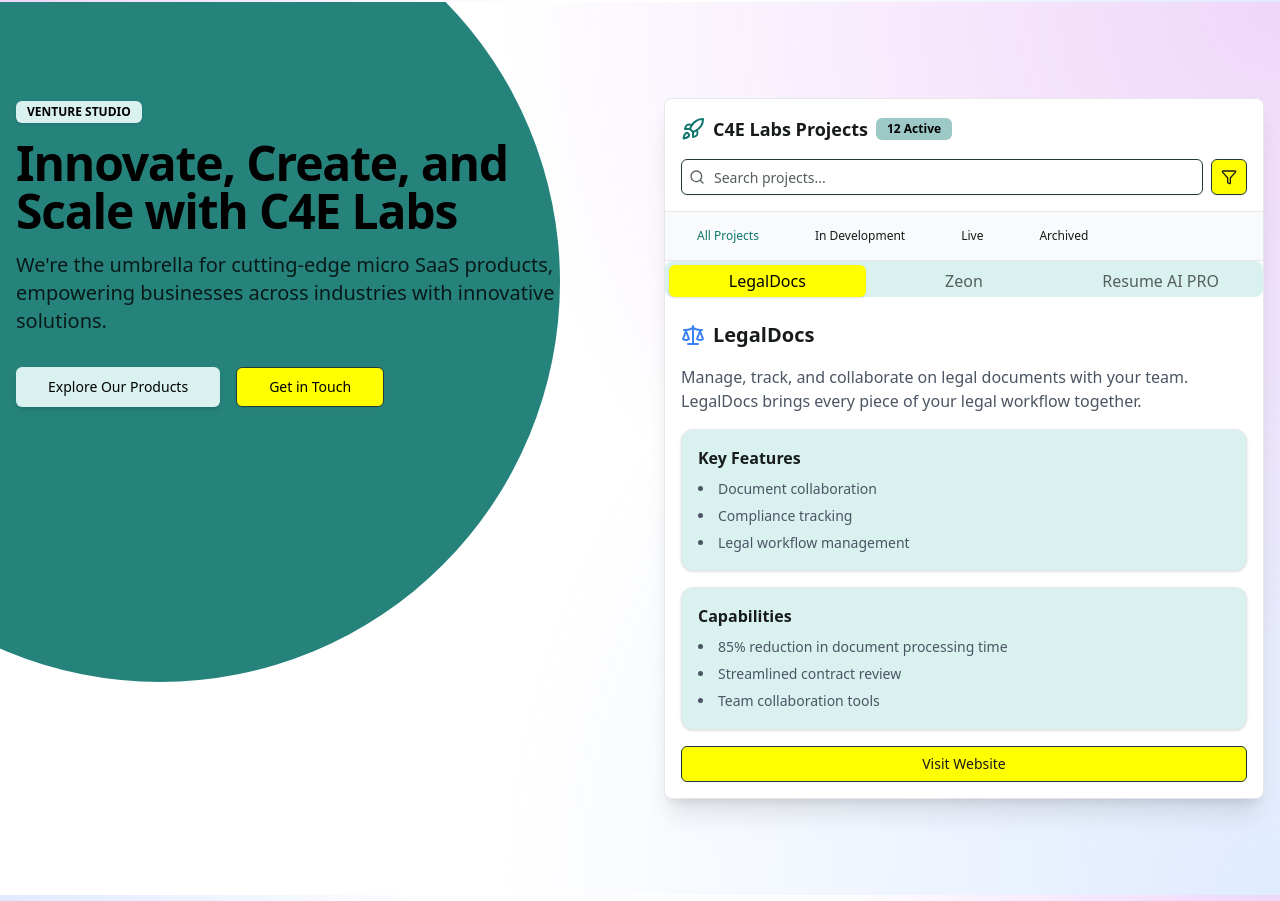
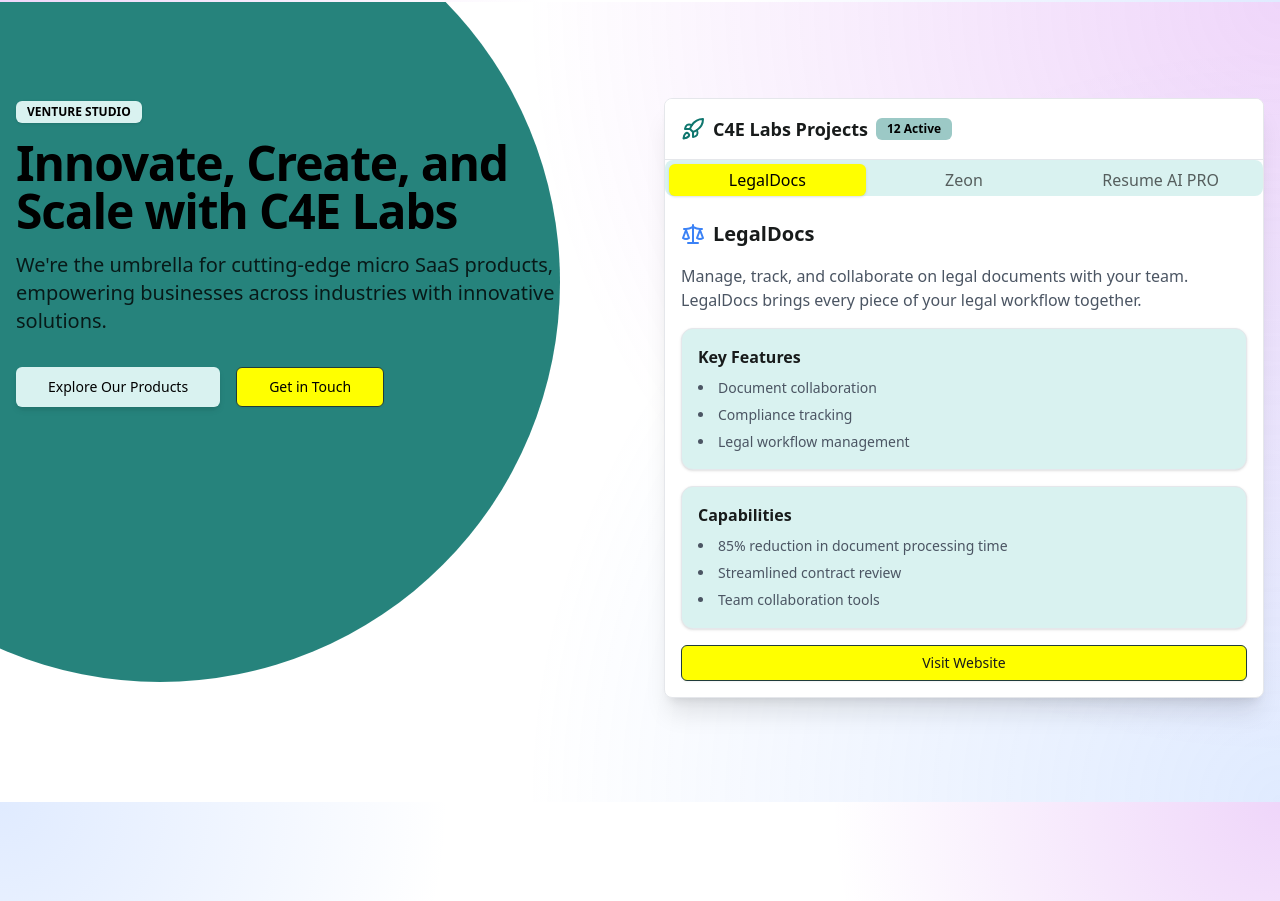
Before and after one commit to ctrlKshav/c4e-labs, a React (Vite) app: page / in a window 1280 px wide. Shown: the part 1519-2420 px from the top of the page. Built offline with nearby package versions, Linux system fonts and the light colour scheme.

Commit message:
Products Overview

```diff
--- a/src/components/landing-page/products-overview/topbar.tsx
+++ b/src/components/landing-page/products-overview/topbar.tsx
@@ -7,7 +7,7 @@ import { Badge } from "@/components/ui/badge";
 
 // TopBar Component
 const TopBar = () => (
-  <div className="border-b border-gray-200 bg-white">
+  <div className="border-b border-gray-200 bg-white ">
     <div className="p-3 sm:p-4 flex flex-col space-y-3 sm:space-y-4">
       {/* Top Section */}
       <div className="flex flex-col sm:flex-row sm:items-center justify-between gap-2 w-full">
@@ -19,30 +19,9 @@ const TopBar = () => (
         <Badge variant="secondary" className="sm:hidden self-start">12 Active</Badge>
       </div>
 
-      {/* Search Section */}
-      <div className="flex items-center gap-2 w-full">
-        <div className="relative flex-1">
-          <Search className="absolute left-2 top-2.5 h-4 w-4 text-muted-foreground" />
-          <Input
-            placeholder="Search projects..."
-            className="pl-8 w-full text-sm"
-          />
-        </div>
-        <Button variant="outline" size="icon" className="shrink-0">
-          <Filter className="h-4 w-4" />
-        </Button>
-      </div>
+
     </div>
 
-    {/* Secondary Navigation */}
-    <div className="border-t px-2 sm:px-4 py-2 bg-gray-50 overflow-x-auto">
-      <div className="flex items-center gap-3 sm:gap-6 text-sm whitespace-nowrap min-w-max">
-        <Button variant="ghost" size="sm" className="text-primary px-2 sm:px-4">All Projects</Button>
-        <Button variant="ghost" size="sm" className="px-2 sm:px-4">In Development</Button>
-        <Button variant="ghost" size="sm" className="px-2 sm:px-4">Live</Button>
-        <Button variant="ghost" size="sm" className="px-2 sm:px-4">Archived</Button>
-      </div>
-    </div>
   </div>
 );
 
```
